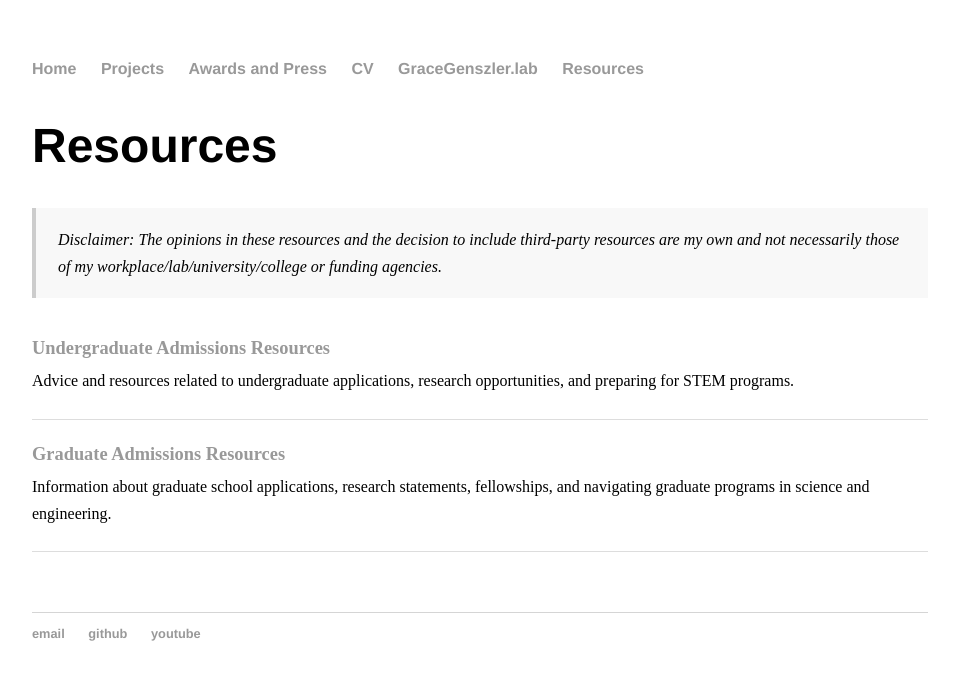
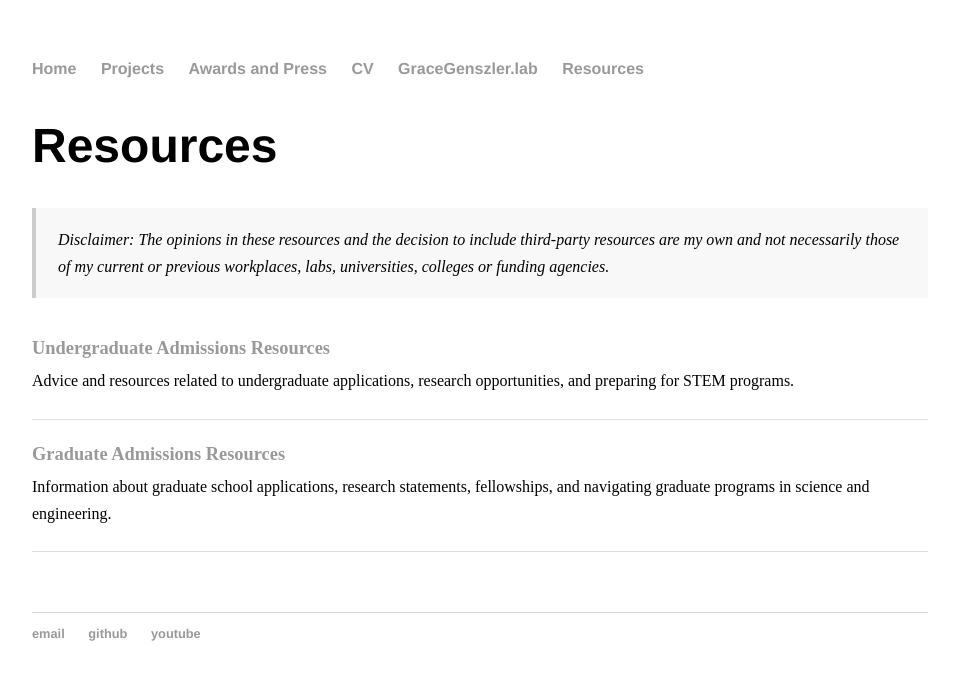
Before and after one commit to ggenszler/ggenszler.github.io, a Jekyll site: the page built from resources/index.html, in a window 1280 px wide. Shown: the top 680 px of the page, without its empty margins (160-1119 px from the left). Built offline with Jekyll 4.4.1, drawn with Linux system fonts in a browser that asks for light colours.

Commit message:
Update index.html

```diff
--- a/resources/index.html
+++ b/resources/index.html
@@ -69,7 +69,7 @@ title: Resources
   <div class="disclaimer">
     Disclaimer: The opinions in these resources and the
     decision to include third-party resources are my own
-    and not necessarily those of my workplace/lab/university/college
+    and not necessarily those of my current or previous workplaces, labs, universities, colleges
     or funding agencies.
   </div>
 
```
